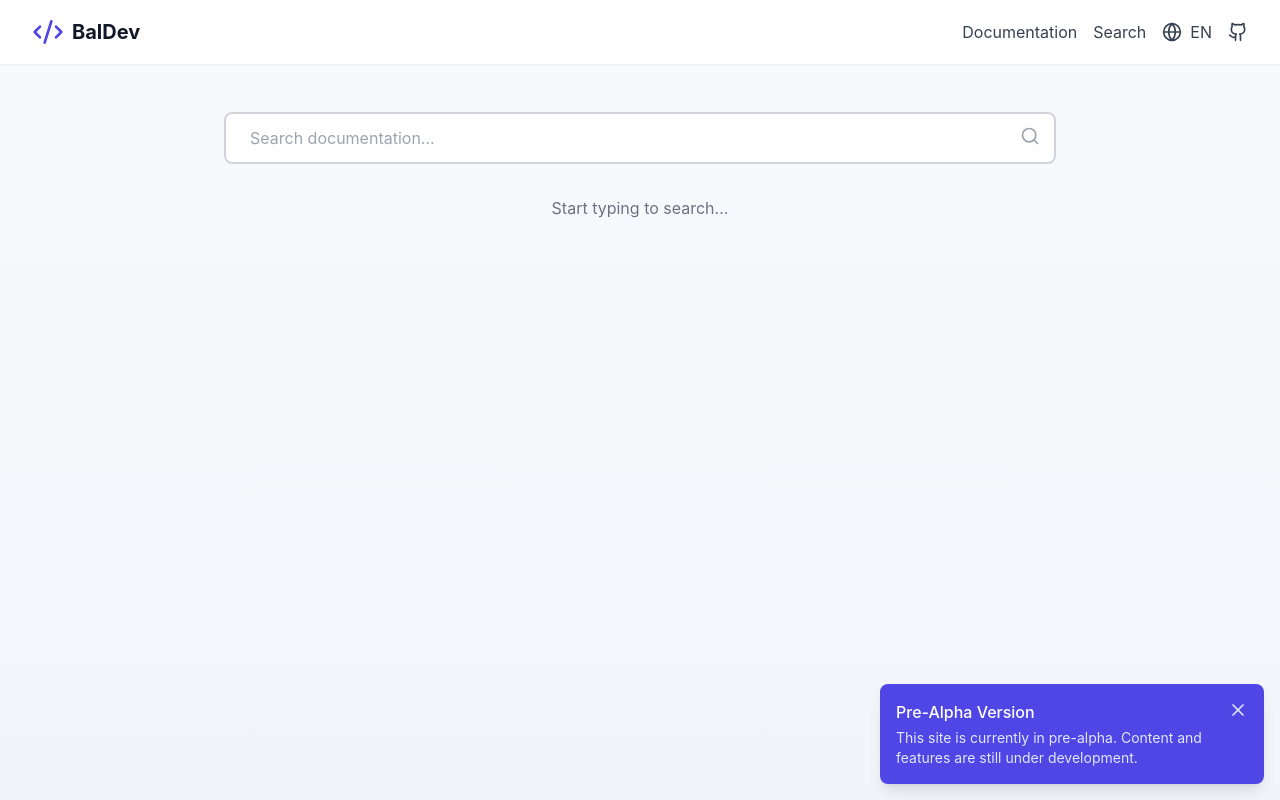
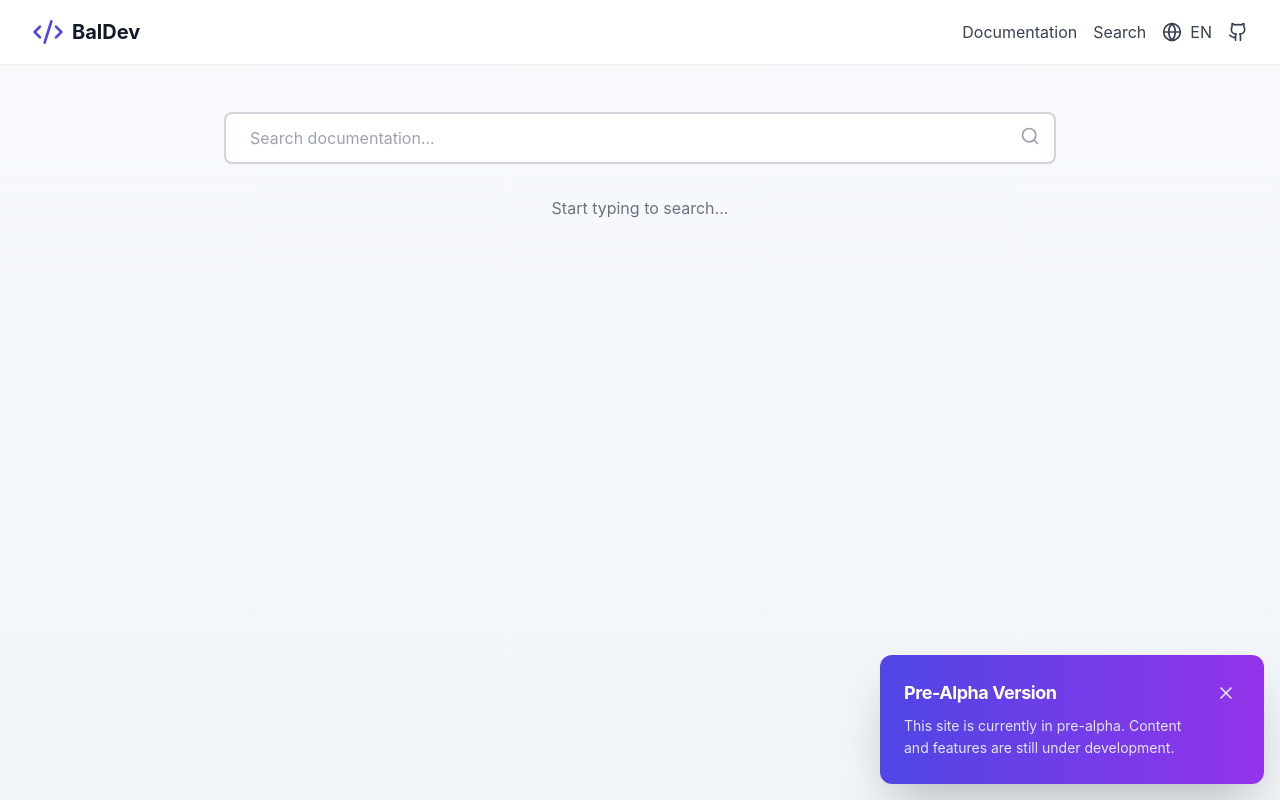
Before and after one commit to ElioTAMH/BalDevCommeBack, a React (Vite) app: page /search in a window 1280 px wide. Built offline with nearby package versions, Linux system fonts and the light colour scheme.

Commit message:
Update PreAlphaNotification.tsx

```diff
--- a/src/components/PreAlphaNotification.tsx
+++ b/src/components/PreAlphaNotification.tsx
@@ -1,24 +1,48 @@
-import { useState } from "react";
+import { useState, useEffect } from "react";
 import { X } from "lucide-react";
 
 export default function PreAlphaNotification() {
   const [isVisible, setIsVisible] = useState(true);
+  const [isExiting, setIsExiting] = useState(false);
+
+  const handleClose = () => {
+    setIsExiting(true);
+    setTimeout(() => {
+      setIsVisible(false);
+    }, 500);
+  };
+
+  useEffect(() => {
+    const timer = setTimeout(() => {
+      document
+        .getElementById("notification")
+        ?.classList.remove("opacity-0", "translate-y-10");
+    }, 100);
+    return () => clearTimeout(timer);
+  }, []);
 
   if (!isVisible) return null;
 
   return (
-    <div className="fixed bottom-4 right-4 max-w-sm bg-indigo-600 text-white rounded-lg shadow-lg p-4 z-50">
-      <div className="flex items-start">
+    <div
+      id="notification"
+      className={`fixed bottom-4 right-4 max-w-sm bg-gradient-to-r from-indigo-600 to-purple-600 text-white rounded-xl shadow-2xl p-6 z-50 transform transition-all duration-500 ease-out opacity-0 translate-y-10
+        ${isExiting ? "opacity-0 translate-y-10" : "opacity-100 translate-y-0"}
+        hover:scale-105`}
+    >
+      <div className="flex items-start space-x-4">
         <div className="flex-1">
-          <p className="font-medium">Pre-Alpha Version</p>
-          <p className="text-sm text-indigo-100 mt-1">
+          <h3 className="text-lg font-bold tracking-tight animate-fade-in">
+            Pre-Alpha Version
+          </h3>
+          <p className="text-sm text-indigo-100 mt-2 leading-relaxed animate-fade-in delay-150">
             This site is currently in pre-alpha. Content and features are still
             under development.
           </p>
         </div>
         <button
-          onClick={() => setIsVisible(false)}
-          className="ml-4 text-indigo-100 hover:text-white"
+          onClick={handleClose}
+          className="text-indigo-100 hover:text-white transition-colors duration-200 p-1 rounded-full hover:bg-indigo-500/20"
         >
           <X className="h-5 w-5" />
         </button>
```
